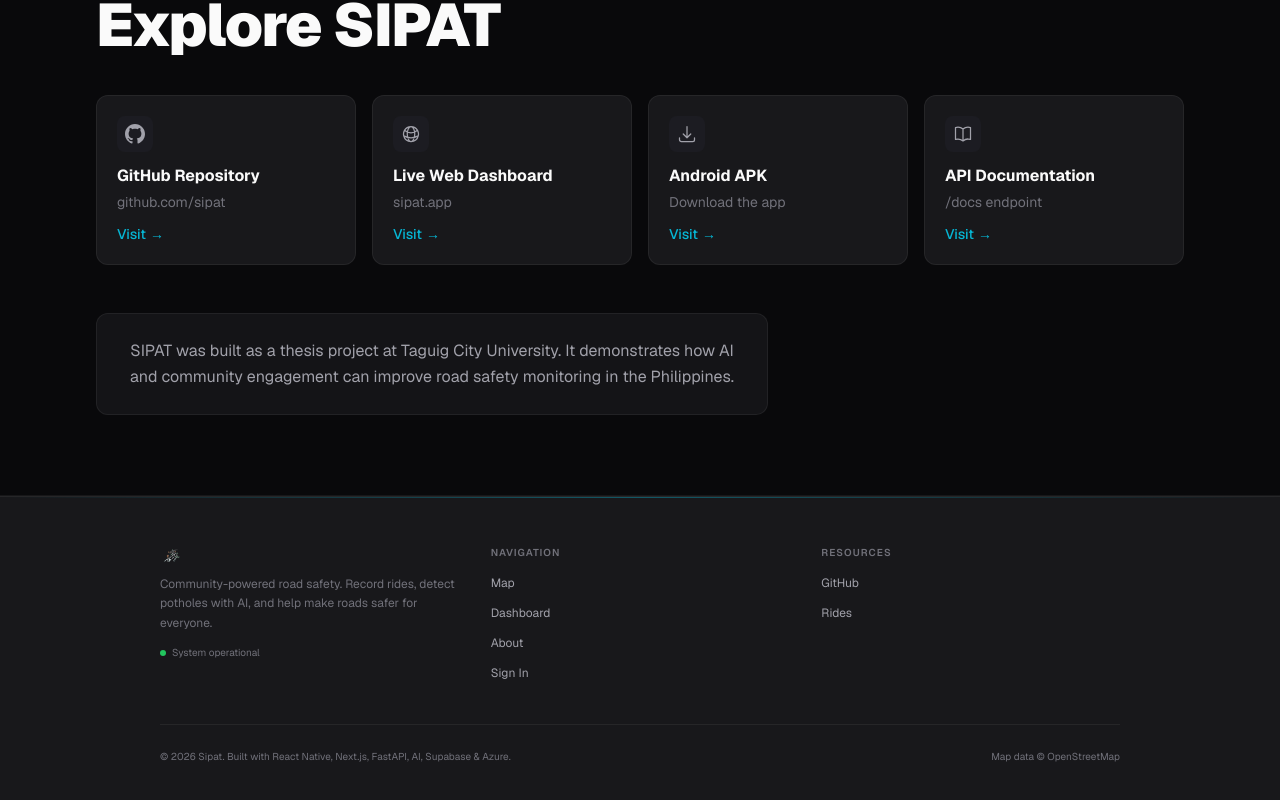
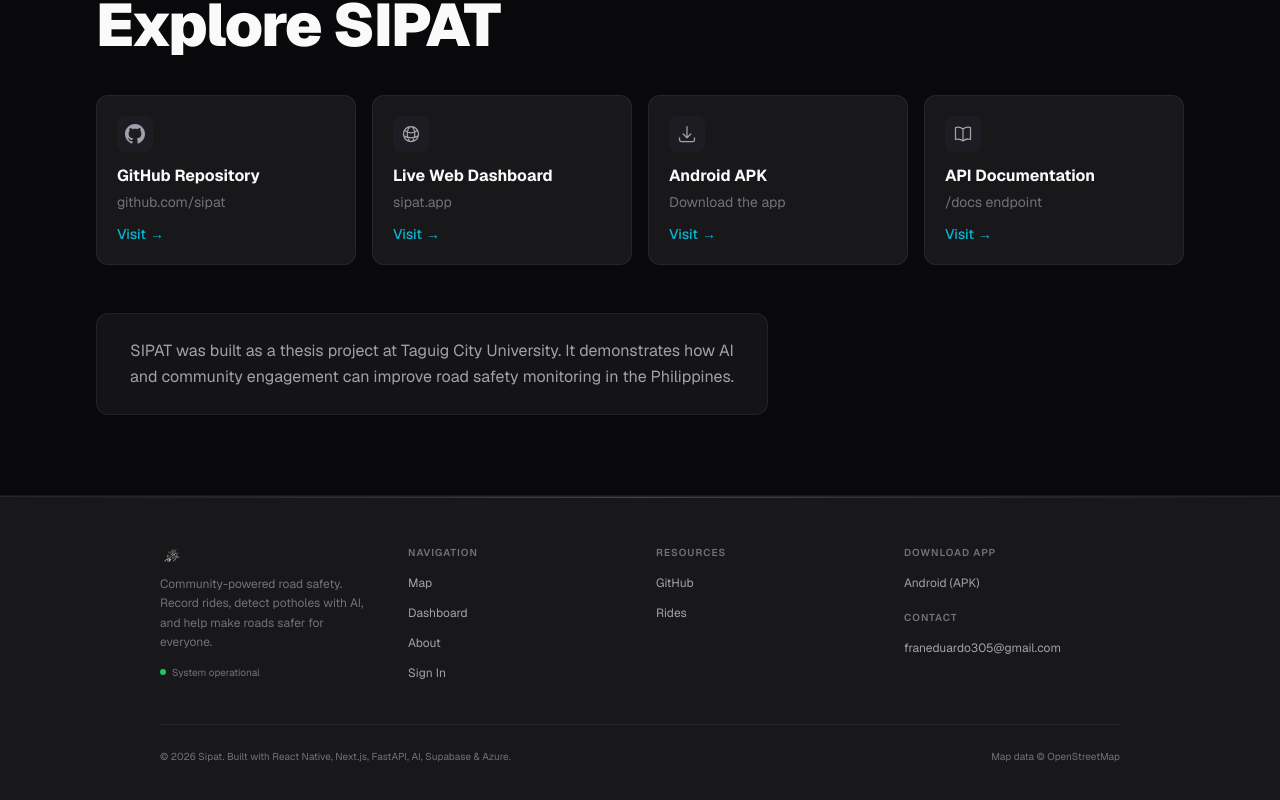
Before and after one commit to eduardodfran/sipat-web, a Next.js app: page /about in a window 1280 px wide. Shown: the part 3600-4400 px from the top of the page. Built offline with nearby package versions, Linux system fonts and the light colour scheme; no server answers.

Commit message:
feat: update landing components with improved download links and contact information

```diff
--- a/src/features/landing/components/CTABanner.tsx
+++ b/src/features/landing/components/CTABanner.tsx
@@ -39,13 +39,18 @@ export function CTABanner() {
                   </Link>
                 </div>
                 <p className="text-xs text-text-muted">Free to use</p>
-                <div className="flex items-center gap-1.5 text-xs text-text-secondary">
+                <a
+                  href="https://expo.dev/accounts/eduardofran/projects/SipatApp/builds/865c880b-07aa-4423-8439-e40f63898e06"
+                  target="_blank"
+                  rel="noopener noreferrer"
+                  className="flex items-center gap-1.5 text-xs text-text-secondary transition-colors hover:text-cyan-accent"
+                >
                   <svg xmlns="http://www.w3.org/2000/svg" viewBox="0 0 24 24" fill="none" stroke="currentColor" strokeWidth="2" strokeLinecap="round" strokeLinejoin="round" className="h-3.5 w-3.5">
                     <rect x="5" y="2" width="14" height="20" rx="2" ry="2" />
                     <line x1="12" y1="18" x2="12.01" y2="18" />
                   </svg>
-                  <span>Available on Android</span>
-                </div>
+                  <span>Download on Android</span>
+                </a>
               </div>
             </div>
           </div>
--- a/src/features/landing/components/FAQ.tsx
+++ b/src/features/landing/components/FAQ.tsx
@@ -37,7 +37,7 @@ const FAQ_ITEMS = [
   {
     question: 'How do I get the app?',
     answer:
-      'The Sipat mobile app is available for Android. Download the APK from sipat.app or contact us for the download link.',
+      'The Sipat mobile app is available for Android. Download it from the link below or contact us for assistance.',
   },
   {
     question: 'What technology does Sipat use?',
@@ -104,15 +104,30 @@ export function FAQ() {
         </div>
 
         <FadeIn delay={200}>
-          <p className="mt-8 text-sm text-text-secondary">
-            Still have questions?{' '}
+          <div className="mt-8 flex flex-col gap-4 sm:flex-row sm:items-center sm:justify-between">
+            <p className="text-sm text-text-secondary">
+              Still have questions?{' '}
+              <a
+                href="mailto:franeduardo305@gmail.com"
+                className="text-cyan-accent hover:text-cyan-hover"
+              >
+                Contact us
+              </a>
+            </p>
             <a
-              href="mailto:hello@sipat.app"
-              className="text-cyan-accent hover:text-cyan-hover"
+              href="https://expo.dev/accounts/eduardofran/projects/SipatApp/builds/865c880b-07aa-4423-8439-e40f63898e06"
+              target="_blank"
+              rel="noopener noreferrer"
+              className="inline-flex items-center gap-2 rounded-lg bg-cyan-accent px-5 py-2.5 text-sm font-semibold text-asphalt transition-colors hover:bg-cyan-hover"
             >
-              Contact us
+              <svg xmlns="http://www.w3.org/2000/svg" viewBox="0 0 24 24" fill="none" stroke="currentColor" strokeWidth="2" strokeLinecap="round" strokeLinejoin="round" className="h-4 w-4">
+                <path d="M21 15v4a2 2 0 0 1-2 2H5a2 2 0 0 1-2-2v-4" />
+                <polyline points="7 10 12 15 17 10" />
+                <line x1="12" y1="15" x2="12" y2="3" />
+              </svg>
+              Download App
             </a>
-          </p>
+          </div>
         </FadeIn>
       </div>
     </section>
--- a/src/features/landing/components/Footer.tsx
+++ b/src/features/landing/components/Footer.tsx
@@ -12,13 +12,16 @@ const RESOURCE_LINKS = [
   { href: '/rides', label: 'Rides' },
 ]
 
+const DOWNLOAD_URL = 'https://expo.dev/accounts/eduardofran/projects/SipatApp/builds/865c880b-07aa-4423-8439-e40f63898e06'
+const CONTACT_EMAIL = 'franeduardo305@gmail.com'
+
 export function Footer() {
   return (
     <footer className="border-t border-border bg-surface relative">
       {/* Cyan accent line at top */}
       <div className="absolute top-0 left-0 right-0 h-px bg-gradient-to-r from-transparent via-cyan-accent/40 to-transparent" />
       <div className="mx-auto max-w-5xl px-6 py-12 lg:px-8">
-        <div className="grid grid-cols-1 gap-8 sm:grid-cols-3">
+        <div className="grid grid-cols-1 gap-8 sm:grid-cols-4">
           <div>
             <div className="flex items-center gap-2">
               <img src="/sipat-dark.png" alt="Sipat" className="h-6 w-auto light:hidden" />
@@ -68,6 +71,38 @@ export function Footer() {
               ))}
             </ul>
           </div>
+
+          <div>
+            <p className="text-[10px] font-semibold uppercase tracking-widest text-text-muted">
+              Download App
+            </p>
+            <ul className="mt-2.5 flex flex-col gap-1.5">
+              <li>
+                <a
+                  href={DOWNLOAD_URL}
+                  target="_blank"
+                  rel="noopener noreferrer"
+                  className="text-xs text-text-secondary transition-colors hover:text-cyan-accent"
+                >
+                  Android (APK)
+                </a>
+              </li>
+            </ul>
+
+            <p className="mt-4 text-[10px] font-semibold uppercase tracking-widest text-text-muted">
+              Contact
+            </p>
+            <ul className="mt-2.5 flex flex-col gap-1.5">
+              <li>
+                <a
+                  href={`mailto:${CONTACT_EMAIL}`}
+                  className="text-xs text-text-secondary transition-colors hover:text-cyan-accent"
+                >
+                  {CONTACT_EMAIL}
+                </a>
+              </li>
+            </ul>
+          </div>
         </div>
 
         <div className="mt-10 border-t border-border pt-6 sm:flex sm:items-center sm:justify-between">
--- a/src/features/landing/components/Hero.tsx
+++ b/src/features/landing/components/Hero.tsx
@@ -52,13 +52,18 @@ export function Hero() {
                   {user ? 'Dashboard' : 'Sign Up'}
                 </Link>
               </div>
-              <p className="mt-4 flex items-center gap-1.5 text-xs text-text-muted">
+              <a
+                href="https://expo.dev/accounts/eduardofran/projects/SipatApp/builds/865c880b-07aa-4423-8439-e40f63898e06"
+                target="_blank"
+                rel="noopener noreferrer"
+                className="mt-4 flex items-center gap-1.5 text-xs text-text-muted transition-colors hover:text-cyan-accent"
+              >
                 <svg xmlns="http://www.w3.org/2000/svg" viewBox="0 0 24 24" fill="none" stroke="currentColor" strokeWidth="2" strokeLinecap="round" strokeLinejoin="round" className="h-3.5 w-3.5">
                   <rect x="5" y="2" width="14" height="20" rx="2" ry="2" />
                   <line x1="12" y1="18" x2="12.01" y2="18" />
                 </svg>
-                Available on Android
-              </p>
+                Download on Android
+              </a>
             </div>
           </FadeIn>
 
```
